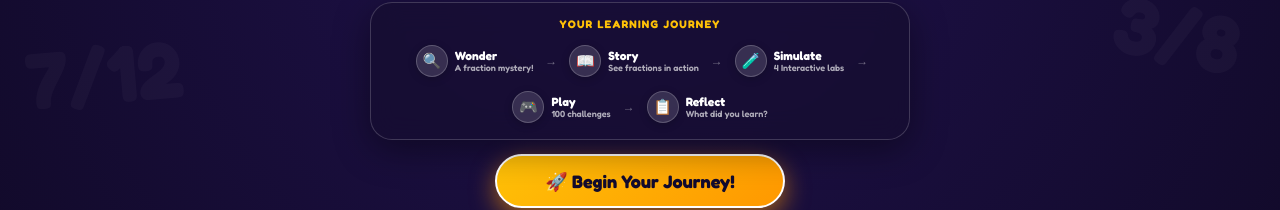
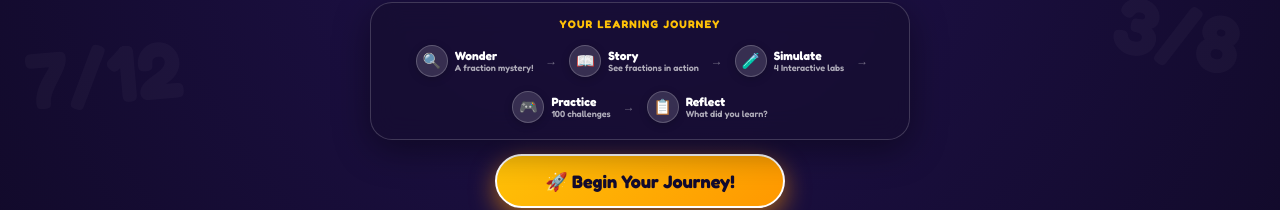
Before and after one commit to Anwesh0309/Understanding-Fractions-for-Grade-5, a React (Vite) app: page / in a window 1280 px wide. Shown: the part 375-585 px from the top of the page. Built offline with nearby package versions, Linux system fonts and the light colour scheme; no server answers.

Commit message:
refactor: rename Play to Practice in nav bar and simulation section D button

```diff
--- a/src/components/phases/SimulatePhase.jsx
+++ b/src/components/phases/SimulatePhase.jsx
@@ -96,7 +96,7 @@ export function SimulatePhase({ onComplete }) {
                 onClick={onComplete}
                 className="btn-sim-complete-gold"
               >
-                Continue to Play Phase 🎮 <ArrowRight className="w-4 h-4 ml-1" />
+                Continue to Practice Phase 🎮 <ArrowRight className="w-4 h-4 ml-1" />
               </button>
             )}
           </div>
--- a/src/components/phases/WonderPhase.jsx
+++ b/src/components/phases/WonderPhase.jsx
@@ -109,7 +109,7 @@ export function WonderPhase({ isIntroScreen, setIsIntroScreen, onComplete }) {
                 <div className="journey-flow-item">
                   <div className="item-icon-bg">🎮</div>
                   <div className="item-labels">
-                    <span className="item-title">Play</span>
+                    <span className="item-title">Practice</span>
                     <span className="item-desc">100 challenges</span>
                   </div>
                 </div>
--- a/src/components/shell/PhaseTracker.jsx
+++ b/src/components/shell/PhaseTracker.jsx
@@ -5,7 +5,7 @@ const PHASES = [
   { id: 'wonder', num: '01', icon: '🔍', label: 'Wonder' },
   { id: 'story', num: '02', icon: '📖', label: 'Story' },
   { id: 'simulate', num: '03', icon: '🧪', label: 'Simulate' },
-  { id: 'play', num: '04', icon: '🎮', label: 'Play' },
+  { id: 'play', num: '04', icon: '🎮', label: 'Practice' },
   { id: 'reflect', num: '05', icon: '📋', label: 'Reflect' },
 ];
 
--- a/src/data/wonderContent.js
+++ b/src/data/wonderContent.js
@@ -9,7 +9,7 @@ export const wonderData = {
       { id: "wonder", num: "01", icon: "🔍", name: "Wonder", desc: "Curiosity puzzle before learning" },
       { id: "story", num: "02", icon: "📖", name: "Story", desc: "Oliver's Bakery Adventure story" },
       { id: "simulate", num: "03", icon: "🧪", name: "Simulate", desc: "Slice, shade, compare & spot errors" },
-      { id: "play", num: "04", icon: "🎮", name: "Play", desc: "10 game worlds & 100 questions" },
+      { id: "play", num: "04", icon: "🎮", name: "Practice", desc: "10 game worlds & 100 questions" },
       { id: "reflect", num: "05", icon: "📋", name: "Reflect", desc: "Mastery report & Certificate" }
     ],
     quickTiles: [
```
